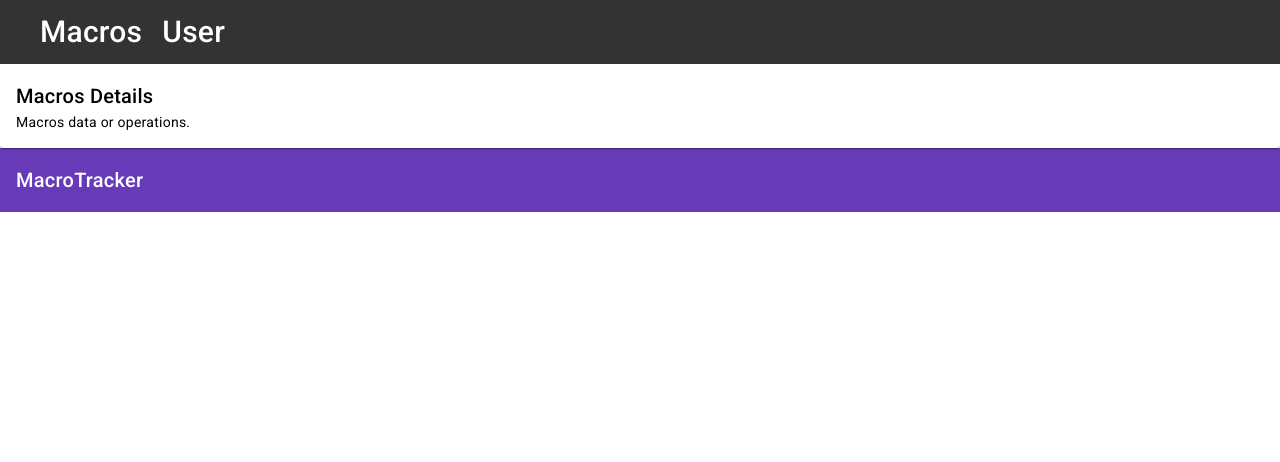
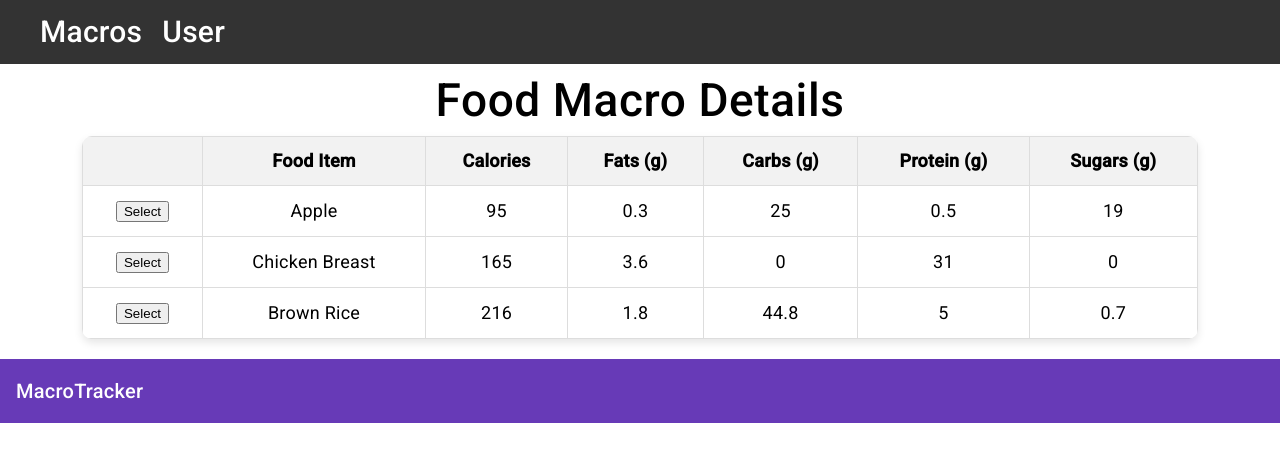
Before and after one commit to JackC20/WebDevFinal, an Angular app in the folder WebDevFinal/: page /macro in a window 1280 px wide. Shown: the top 462 px of the page. Built offline with nearby package versions, Linux system fonts and the light colour scheme.

Commit message:
starting macro details page

```diff
--- a/WebDevFinal/src/app/components/macros/macros.component.css
+++ b/WebDevFinal/src/app/components/macros/macros.component.css
@@ -0,0 +1,38 @@
+table {
+    width: 90%;
+    margin: auto;
+    border-collapse: collapse;
+    font-size: 18px;
+    border-radius: 10px;
+    overflow: hidden;
+    box-shadow: 0 4px 8px rgba(0, 0, 0, 0.1);
+  }
+
+  th, td {
+    border: 1px solid #ddd;
+    padding: 14px;
+    text-align: center;
+  }
+
+  thead {
+    background-color: #f2f2f2;
+  }
+
+  tfoot {
+    font-weight: bold;
+    background-color: #eee;
+  }
+
+
+  .table-container {
+    display: flex;
+    flex-direction: column;
+    align-items: center;
+    padding: 20px;
+  }
+
+
+  h2 {
+    font-size: 46px;
+    margin-bottom: 20px;
+  }
--- a/WebDevFinal/src/app/components/macros/macros.component.html
+++ b/WebDevFinal/src/app/components/macros/macros.component.html
@@ -1,8 +1,37 @@
-<mat-card class="content-card">
-    <mat-card-header>
-      <mat-card-title>Macros Details</mat-card-title>
-    </mat-card-header>
-    <mat-card-content>
-      Macros data or operations.
-    </mat-card-content>
-  </mat-card>
+<div class="table-container">
+  <h2>Food Macro Details</h2>
+  <table>
+    <thead>
+      <tr>
+        <th></th>
+        <th>Food Item</th>
+        <th>Calories</th>
+        <th>Fats (g)</th>
+        <th>Carbs (g)</th>
+        <th>Protein (g)</th>
+        <th>Sugars (g)</th>
+      </tr>
+    </thead>
+    <tbody>
+      <tr *ngFor="let item of foodItems">
+        <td><button>Select</button></td>
+        <td>{{ item.name }}</td>
+        <td>{{ item.calories }}</td>
+        <td>{{ item.fats }}</td>
+        <td>{{ item.carbs }}</td>
+        <td>{{ item.protein }}</td>
+        <td>{{ item.sugars }}</td>
+      </tr>
+    </tbody>
+    <tfoot>
+      <tr>
+        <!-- <th>Total:</th>
+        <th>{{ totalNutrition.calories }}</th>
+        <th>{{ totalNutrition.fats }}</th>
+        <th>{{ totalNutrition.carbs }}</th>
+        <th>{{ totalNutrition.protein }}</th>
+        <th>{{ totalNutrition.sugars }}</th> -->
+      </tr>
+    </tfoot>
+  </table>
+</div>
--- a/WebDevFinal/src/app/components/macros/macros.component.ts
+++ b/WebDevFinal/src/app/components/macros/macros.component.ts
@@ -24,4 +24,10 @@ export class MacrosComponent {
       // Optionally, emit an event or call a method to update the user component
     });
   }
+  //dummy data for food items able to be selected
+  foodItems = [
+    { name: 'Apple', calories: 95, fats: 0.3, carbs: 25, protein: 0.5, sugars: 19 },
+    { name: 'Chicken Breast', calories: 165, fats: 3.6, carbs: 0, protein: 31, sugars: 0 },
+    { name: 'Brown Rice', calories: 216, fats: 1.8, carbs: 44.8, protein: 5, sugars: 0.7 }
+  ];
 }
```
